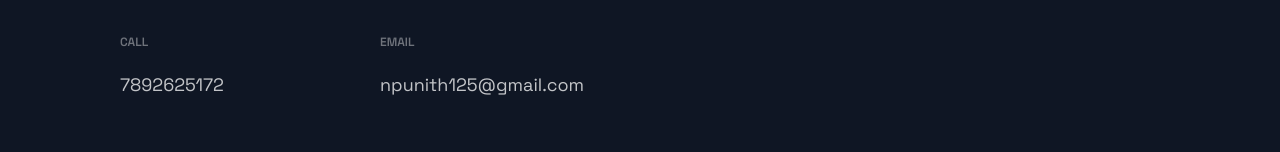
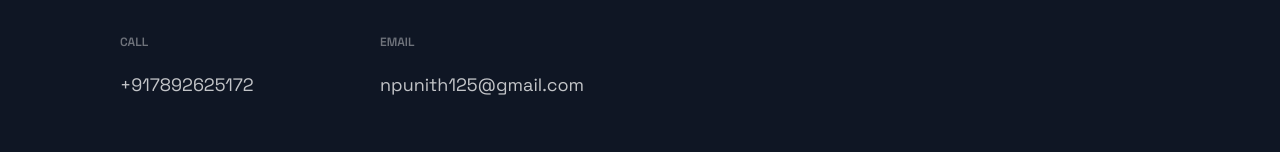
Before and after one commit to punithnayak/personal_portfolio, a Next.js app: page / in a window 1280 px wide. Shown: the part 3336-3488 px from the top of the page. Built offline with nearby package versions, Linux system fonts and the light colour scheme.

Commit message:
Update Footer.js

```diff
--- a/src/components/Footer/Footer.js
+++ b/src/components/Footer/Footer.js
@@ -10,7 +10,7 @@ const Footer = () => {
       <LinkList>
         <LinkColumn>
           <LinkTitle>Call</LinkTitle>
-          <LinkItem href="tel:7892625172">7892625172</LinkItem>
+          <LinkItem href="tel:+917892625172">+917892625172</LinkItem>
         </LinkColumn>
         <LinkColumn>
           <LinkTitle>Email</LinkTitle>
```
